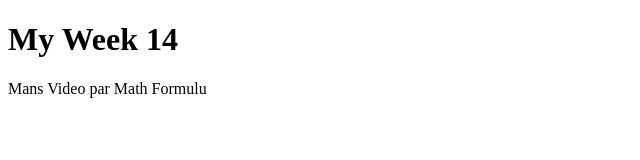
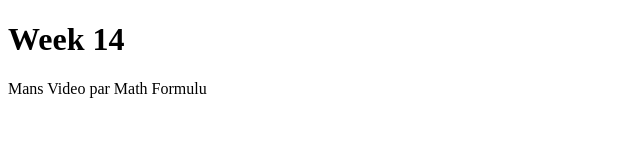
Before and after one commit to KristapsRubuls/RTR108REBC01, a plain HTML site: page docs/index.html in a window 1280 px wide. Shown: the whole page, without its empty margins (0-640 px from the left). Drawn offline with Linux system fonts and the light colour scheme.

Commit message:
Update index.html

```diff
--- a/docs/index.html
+++ b/docs/index.html
@@ -2,7 +2,7 @@
 <html>
 <body>
 
-<h1>My Week 14</h1>
+<h1>Week 14</h1>
 
 <p>Mans Video par Math Formulu</p>
 
```
